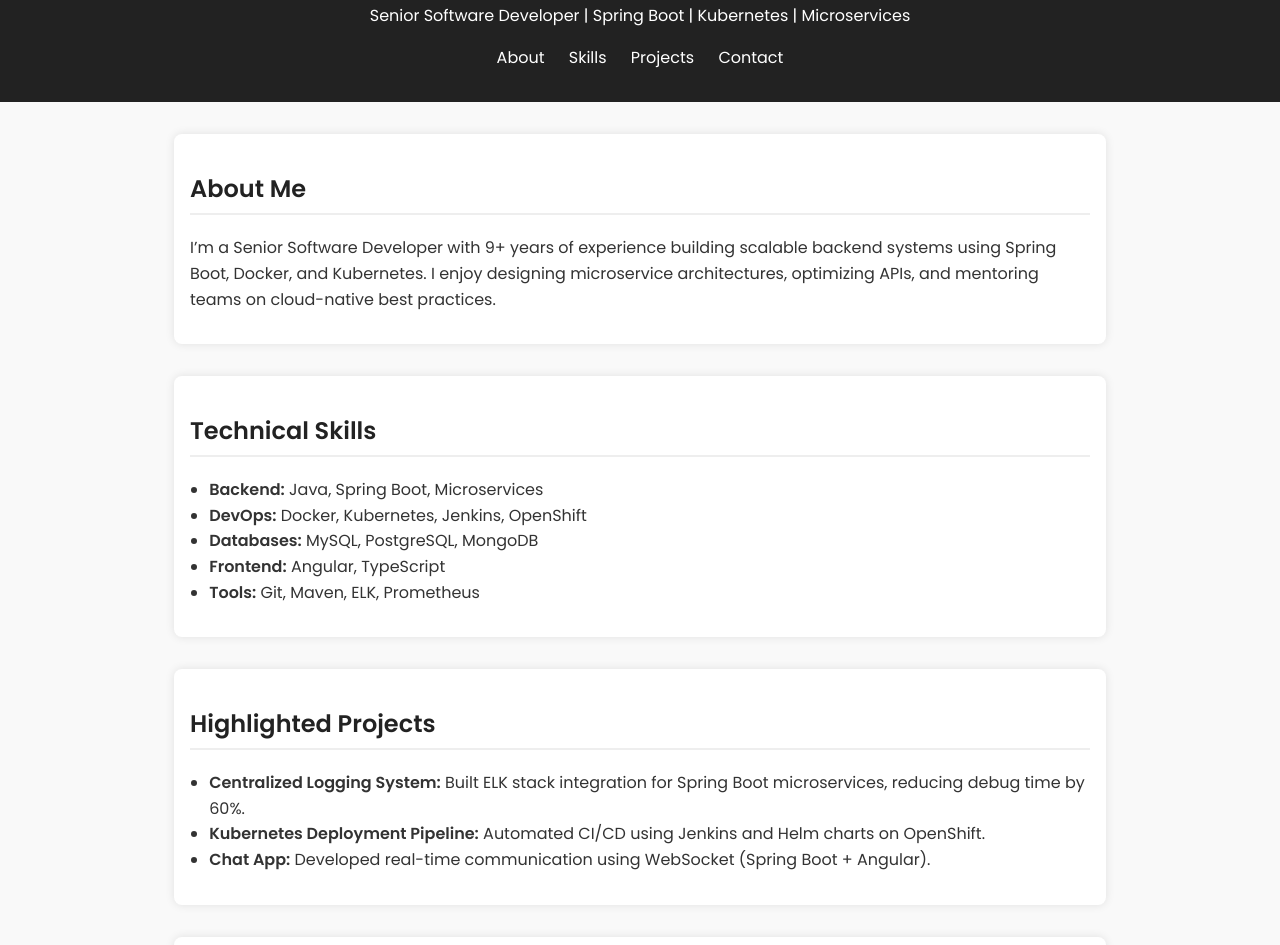
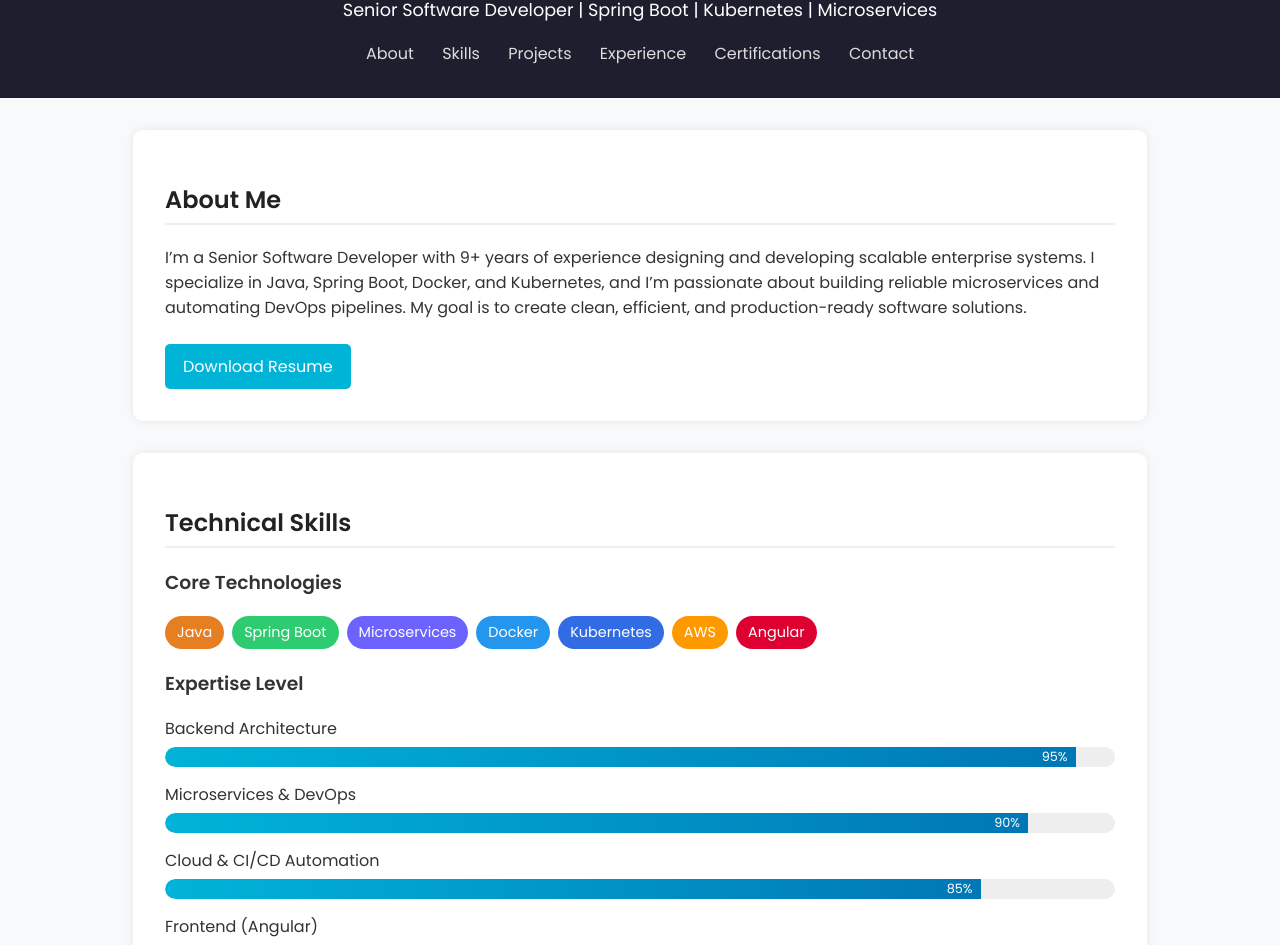
Before and after one commit to pankamit/pankamit.github.io, a plain HTML site: page index.html in a window 1280 px wide. Shown: the part 96-1041 px from the top of the page. Drawn offline with Linux system fonts and the light colour scheme.

Commit message:
Update index.html

```diff
--- a/index.html
+++ b/index.html
@@ -1,24 +1,140 @@
 <!DOCTYPE html>
 <html lang="en">
 <head>
-<meta charset="UTF-8" />
-<meta name="viewport" content="width=device-width, initial-scale=1.0" />
+  <meta charset="UTF-8">
+  <meta name="viewport" content="width=device-width, initial-scale=1.0">
   <title>Pankaj Mittal | Senior Software Developer</title>
   <meta name="description" content="Senior Java Developer | Spring Boot | Kubernetes | Microservices">
   <link href="https://fonts.googleapis.com/css2?family=Poppins:wght@300;400;600&display=swap" rel="stylesheet">
   <style>
-body {font-family:'Poppins',sans-serif;margin:0;padding:0;line-height:1.6;background:#f9f9f9;color:#333;}
-header {background:#222;color:#fff;padding:2rem 1rem;text-align:center;}
-header h1{margin:0;}
-nav{margin-top:1rem;}
-nav a{color:#fff;margin:0 10px;text-decoration:none;font-weight:500;}
-section{max-width:900px;margin:2rem auto;padding:1rem;background:#fff;border-radius:8px;box-shadow:0 0 10px rgba(0,0,0,0.1);}
-h2{border-bottom:2px solid #eee;padding-bottom:.3rem;color:#222;}
-ul{padding-left:1.2rem;}
-footer{text-align:center;padding:1rem;background:#222;color:#fff;margin-top:2rem;}
+    body {
+      font-family: 'Poppins', sans-serif;
+      margin: 0;
+      padding: 0;
+      background: #f8f9fa;
+      color: #333;
+    }
+    header {
+      background: #1e1e2f;
+      color: white;
+      padding: 2rem 1rem;
+      text-align: center;
+    }
+    header h1 {
+      margin: 0;
+      font-size: 2.2rem;
+    }
+    header p {
+      font-size: 1.1rem;
+      margin-top: 0.5rem;
+    }
+    nav {
+      margin-top: 1rem;
+    }
+    nav a {
+      color: #ddd;
+      text-decoration: none;
+      margin: 0 12px;
+      font-weight: 500;
+    }
+    nav a:hover {
+      color: #00b4d8;
+    }
+    section {
+      max-width: 950px;
+      margin: 2rem auto;
+      background: white;
+      padding: 2rem;
+      border-radius: 10px;
+      box-shadow: 0 0 10px rgba(0,0,0,0.08);
+    }
+    h2 {
+      border-bottom: 2px solid #eee;
+      padding-bottom: 0.4rem;
+      color: #222;
+    }
+    ul {
+      padding-left: 1.2rem;
+    }
+    footer {
+      text-align: center;
+      background: #1e1e2f;
+      color: #ccc;
+      padding: 1rem;
+      font-size: 0.9rem;
+    }
+    .contact a {
+      color: #0077b6;
+      text-decoration: none;
+    }
+    .contact a:hover {
+      text-decoration: underline;
+    }
+    .btn {
+      display: inline-block;
+      background: #00b4d8;
+      color: white;
+      padding: 10px 18px;
+      border-radius: 5px;
+      text-decoration: none;
+      margin-top: 0.5rem;
+    }
+    .btn:hover {
+      background: #0077b6;
+    }
+
+    /* --- Skill Badges --- */
+    .badges {
+      display: flex;
+      flex-wrap: wrap;
+      gap: 8px;
+      margin-top: 10px;
+      margin-bottom: 20px;
+    }
+    .badge {
+      padding: 6px 12px;
+      border-radius: 20px;
+      color: white;
+      font-size: 0.9rem;
+      font-weight: 500;
+    }
+    .badge.java { background-color: #e67e22; }
+    .badge.spring { background-color: #2ecc71; }
+    .badge.docker { background-color: #2496ED; }
+    .badge.k8s { background-color: #326CE5; }
+    .badge.aws { background-color: #FF9900; }
+    .badge.angular { background-color: #DD0031; }
+    .badge.microservices { background-color: #6c63ff; }
+
+    /* --- Progress Bars --- */
+    .skill {
+      margin-bottom: 15px;
+    }
+    .skill p {
+      margin: 0 0 6px;
+      font-weight: 500;
+    }
+    .progress {
+      background-color: #eee;
+      border-radius: 25px;
+      overflow: hidden;
+      height: 20px;
+    }
+    .progress-bar {
+      background: linear-gradient(90deg, #00b4d8, #0077b6);
+      height: 100%;
+      text-align: right;
+      padding-right: 8px;
+      color: white;
+      font-size: 0.8rem;
+      line-height: 20px;
+      border-radius: 25px 0 0 25px;
+      transition: width 1s ease-in-out;
+    }
   </style>
 </head>
 <body>
+
   <header>
     <h1>Pankaj Mittal</h1>
     <p>Senior Software Developer | Spring Boot | Kubernetes | Microservices</p>
@@ -26,42 +142,97 @@ footer{text-align:center;padding:1rem;background:#222;color:#fff;margin-top:2rem
       <a href="#about">About</a>
       <a href="#skills">Skills</a>
       <a href="#projects">Projects</a>
+      <a href="#experience">Experience</a>
+      <a href="#certifications">Certifications</a>
       <a href="#contact">Contact</a>
     </nav>
   </header>
 
   <section id="about">
     <h2>About Me</h2>
-<p>I’m a Senior Software Developer with 9+ years of experience building scalable backend systems using Spring Boot, Docker, and Kubernetes. I enjoy designing microservice architectures, optimizing APIs, and mentoring teams on cloud-native best practices.</p>
+    <p>I’m a Senior Software Developer with 9+ years of experience designing and developing scalable enterprise systems. I specialize in Java, Spring Boot, Docker, and Kubernetes, and I’m passionate about building reliable microservices and automating DevOps pipelines. My goal is to create clean, efficient, and production-ready software solutions.</p>
+    <a class="btn" href="PankajMittal_Resume.pdf" target="_blank">Download Resume</a>
   </section>
 
   <section id="skills">
     <h2>Technical Skills</h2>
-<ul>
-<li><b>Backend:</b> Java, Spring Boot, Microservices</li>
-<li><b>DevOps:</b> Docker, Kubernetes, Jenkins, OpenShift</li>
-<li><b>Databases:</b> MySQL, PostgreSQL, MongoDB</li>
-<li><b>Frontend:</b> Angular, TypeScript</li>
-<li><b>Tools:</b> Git, Maven, ELK, Prometheus</li>
-</ul>
+
+    <h3>Core Technologies</h3>
+    <div class="badges">
+      <span class="badge java">Java</span>
+      <span class="badge spring">Spring Boot</span>
+      <span class="badge microservices">Microservices</span>
+      <span class="badge docker">Docker</span>
+      <span class="badge k8s">Kubernetes</span>
+      <span class="badge aws">AWS</span>
+      <span class="badge angular">Angular</span>
+    </div>
+
+    <h3>Expertise Level</h3>
+    <div class="skill">
+      <p>Backend Architecture</p>
+      <div class="progress"><div class="progress-bar" style="width: 95%;">95%</div></div>
+    </div>
+    <div class="skill">
+      <p>Microservices & DevOps</p>
+      <div class="progress"><div class="progress-bar" style="width: 90%;">90%</div></div>
+    </div>
+    <div class="skill">
+      <p>Cloud & CI/CD Automation</p>
+      <div class="progress"><div class="progress-bar" style="width: 85%;">85%</div></div>
+    </div>
+    <div class="skill">
+      <p>Frontend (Angular)</p>
+      <div class="progress"><div class="progress-bar" style="width: 70%;">70%</div></div>
+    </div>
   </section>
 
   <section id="projects">
     <h2>Highlighted Projects</h2>
     <ul>
-<li><b>Centralized Logging System:</b> Built ELK stack integration for Spring Boot microservices, reducing debug time by 60%.</li>
-<li><b>Kubernetes Deployment Pipeline:</b> Automated CI/CD using Jenkins and Helm charts on OpenShift.</li>
-<li><b>Chat App:</b> Developed real-time communication using WebSocket (Spring Boot + Angular).</li>
+      <li><strong>Centralized Logging Platform (ELK + Spring Boot):</strong> Integrated ELK stack across 20+ microservices to enable real-time logging and error tracing, reducing debugging time by 60%.</li>
+      <li><strong>Kubernetes Deployment Automation:</strong> Built CI/CD pipelines using Jenkins and Helm charts for automated Kubernetes deployment, improving release reliability.</li>
+      <li><strong>WebSocket Chat Application:</strong> Developed real-time chat using Spring Boot and Angular with WebSocket integration, handling 10K+ concurrent users.</li>
+      <li><strong>API Performance Optimization:</strong> Improved API response time by 45% through asynchronous calls and Redis caching.</li>
+    </ul>
+  </section>
+
+  <section id="experience">
+    <h2>Professional Experience</h2>
+
+    <h3>Senior Software Developer — ABC Tech Pvt Ltd (2019–Present)</h3>
+    <ul>
+      <li>Architected and implemented scalable Spring Boot microservices for a financial application handling 2M+ users.</li>
+      <li>Implemented centralized monitoring using ELK and Prometheus for production systems.</li>
+      <li>Mentored junior developers and improved team code quality via code reviews and automation practices.</li>
+    </ul>
+
+    <h3>Software Developer — XYZ Systems (2015–2019)</h3>
+    <ul>
+      <li>Developed REST APIs and batch systems for core business modules using Spring Boot and MySQL.</li>
+      <li>Built Dockerized services and contributed to Kubernetes migration initiative.</li>
+    </ul>
+  </section>
+
+  <section id="certifications">
+    <h2>Certifications & Achievements</h2>
+    <ul>
+      <li>AWS Certified Developer – Associate</li>
+      <li>Oracle Certified Java Programmer (OCJP)</li>
+      <li>Recognized as “Outstanding Contributor” for microservices transformation initiative</li>
     </ul>
   </section>
 
   <section id="contact">
     <h2>Contact Me</h2>
-<p>Email: <a href="mailto:pankaj.mittal@gmail.com">pankaj.mittal@gmail.com</a></p>
-<p>LinkedIn: <a href="https://linkedin.com/in/pankajmittal" target="_blank">linkedin.com/in/pankajmittal</a></p>
-<p>GitHub: <a href="https://github.com/pankajmittal" target="_blank">github.com/pankajmittal</a></p>
+    <p>📧 Email: <a href="mailto:pankaj.mittal@gmail.com">pankaj.mittal@gmail.com</a></p>
+    <p>💼 LinkedIn: <a href="https://linkedin.com/in/pankajmittal" target="_blank">linkedin.com/in/pankajmittal</a></p>
+    <p>💻 GitHub: <a href="https://github.com/pankajmittal" target="_blank">github.com/pankajmittal</a></p>
   </section>
 
-<footer>© 2025 Pankaj Mittal. All Rights Reserved.</footer>
+  <footer>
+    © 2025 Pankaj Mittal. All Rights Reserved.
+  </footer>
+
 </body>
 </html>
```
Lines whose indentation alone changed are shown as unchanged.
